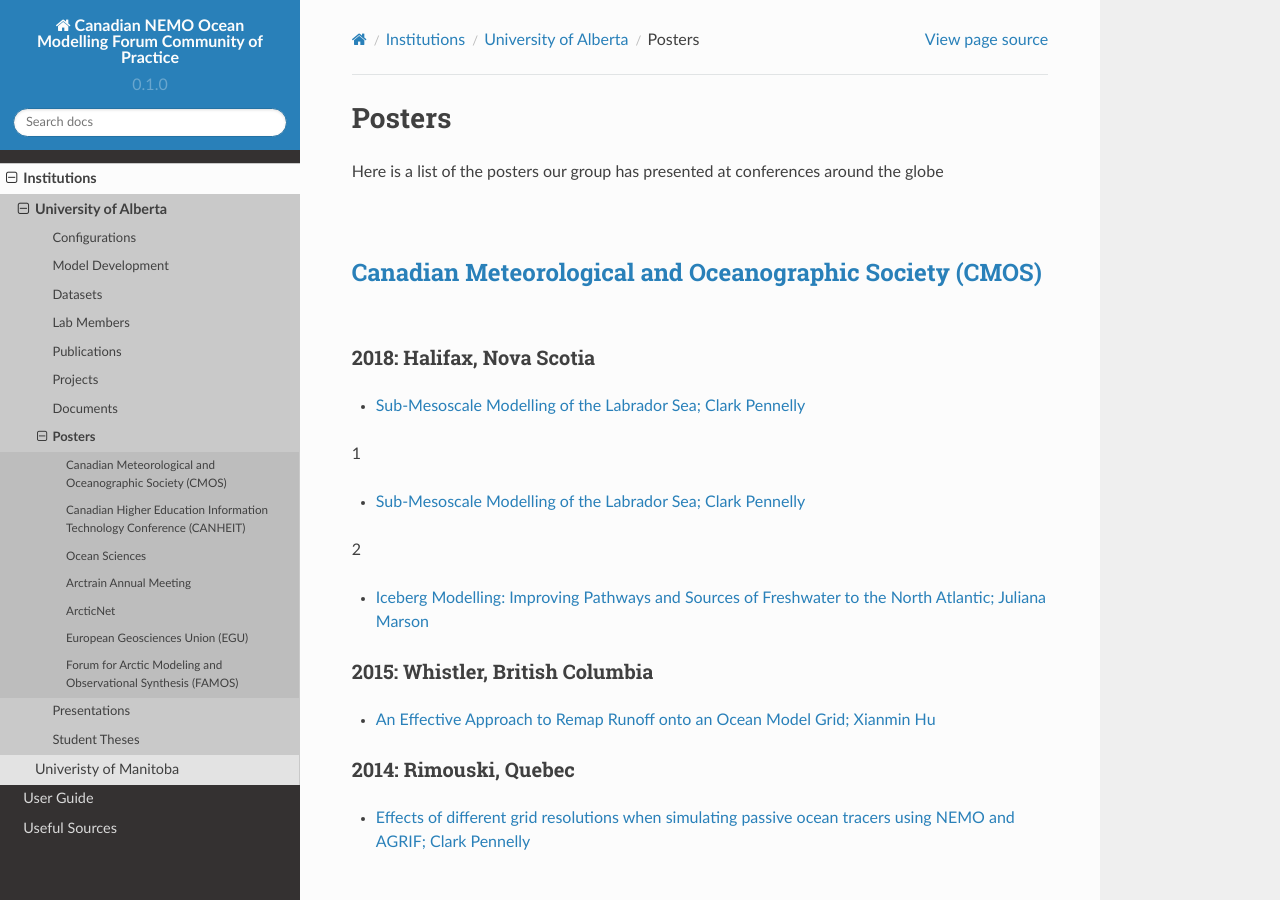
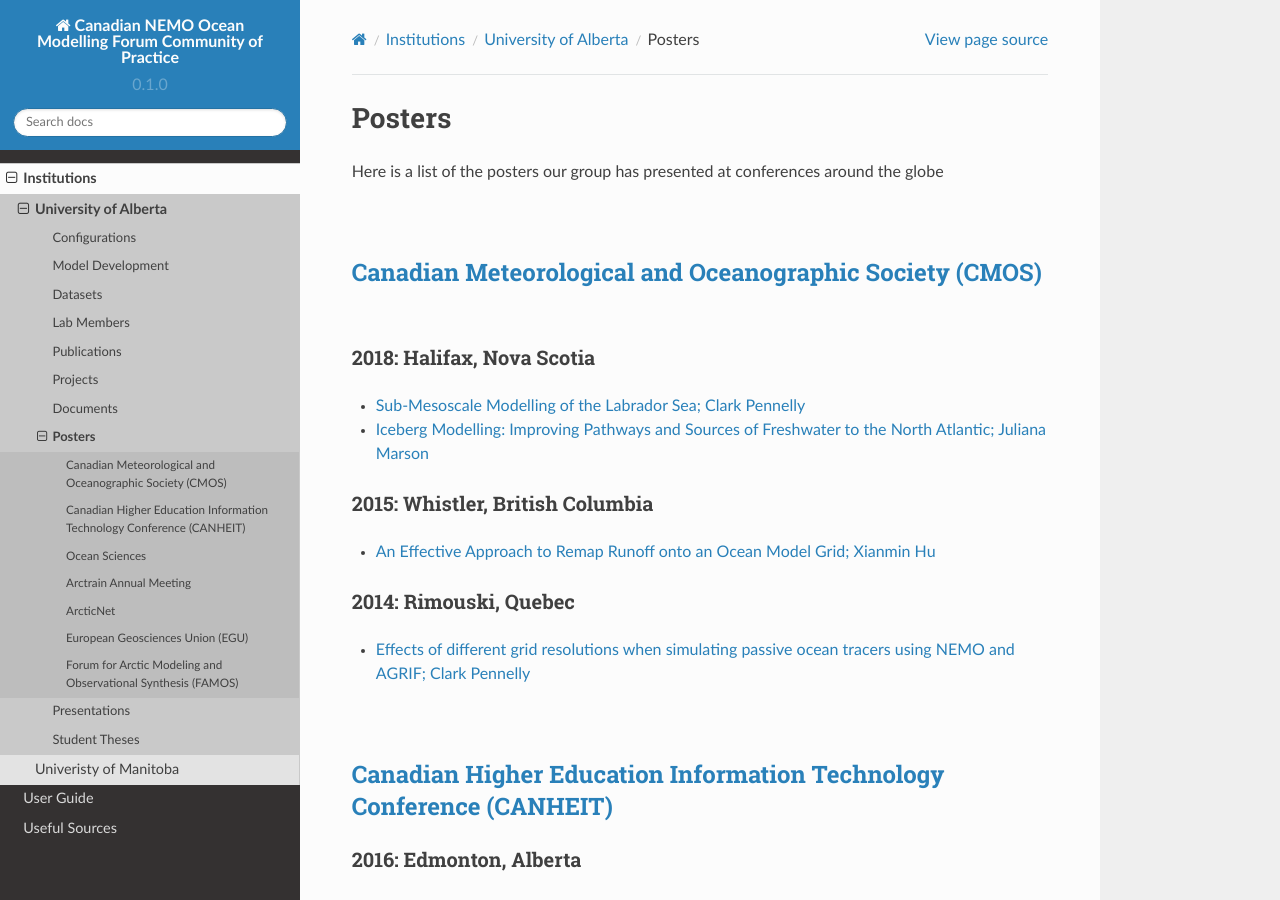
Before and after one commit to UofA-NEMO/Canadian-NEMO-Ocean-Modelling-Forum-Community-of-Practice, a Sphinx documentation site: the page built from docs/Institutions/UofA/Posters.rst, in a window 1280 px wide and 900 px high. Built offline with Sphinx 7.4.7 and the Read the Docs theme 2.0.0, drawn with Linux system fonts in a browser that asks for light colours; pages that are not in the unit, such as notebooks, are missing from menus.

Commit message:
Update Posters.rst

```diff
--- a/docs/Institutions/UofA/Posters.rst
+++ b/docs/Institutions/UofA/Posters.rst
@@ -13,12 +13,6 @@
 
 * `Sub-Mesoscale Modelling of the Labrador Sea; Clark Pennelly <../../_static/_UofA/CMOS_2018_Pennelly_LAB60.pdf>`_
 
-1
-
-* `Sub-Mesoscale Modelling of the Labrador Sea; Clark Pennelly <https://canadian-nemo-ocean-modelling-forum-commuity-of-practice.readthedocs.io/en/latest/_static/_UofA/CMOS_2018_Pennelly_LAB60.pdf>`_
-
-2
-
 * `Iceberg Modelling: Improving Pathways and Sources of Freshwater to the North Atlantic; Juliana Marson <../../_static/_UofA/CMOS2018_poster_Marson.pdf>`_
 
 2015: Whistler, British Columbia
@@ -31,7 +25,6 @@
 ^^^^^^^^^^^^^^^^^^^^^^
 
 * `Effects of different grid resolutions when simulating passive ocean tracers using NEMO and AGRIF; Clark Pennelly <../../_static/_UofA/CMOS_P_2014_PennellyClark.pdf>`_
-
 
 |
 
```
